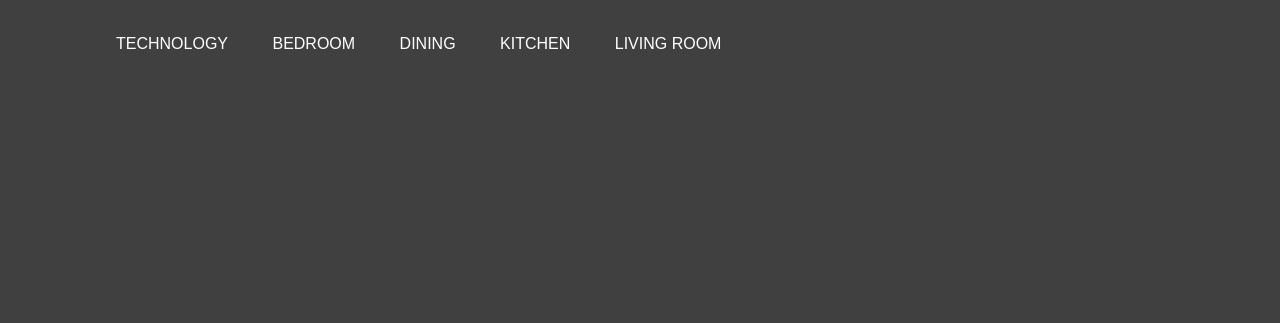
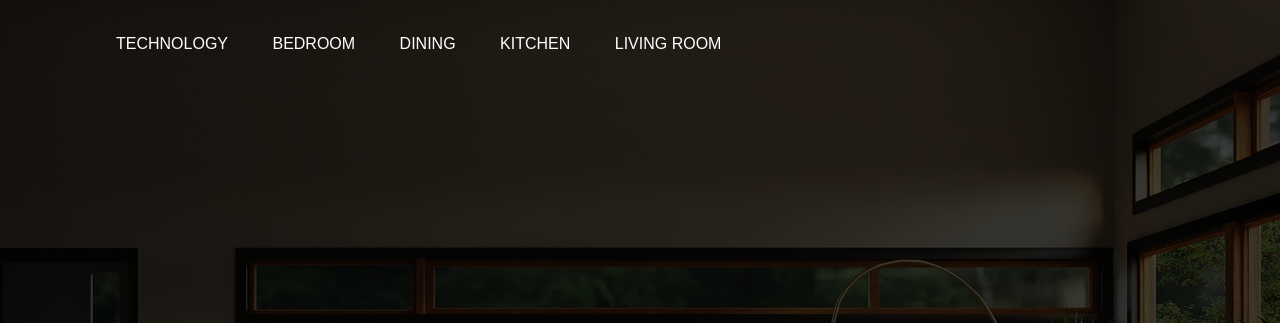
Before and after one commit to UrbanNarrator/urbaneatsofficial.github.io, a plain HTML site: page newsite.html in a window 1280 px wide. Shown: the top 323 px of the page. Drawn offline with Linux system fonts and the light colour scheme.

Commit message:
Update style.css

```diff
--- a/style.css
+++ b/style.css
@@ -6,7 +6,7 @@
 .banner{
     width: 100%;
     height: 100vh;
-    background-image: linear-gradient(rgba(0,0,0,0.75),rgba(0,0,0,0.75)),url(../PROJECT/img/newback.jpg);
+    background-image: linear-gradient(rgba(0,0,0,0.75),rgba(0,0,0,0.75)),url(newback.jpg);
     background-size: cover;
     background-position: center;
     position: fixed;
```
